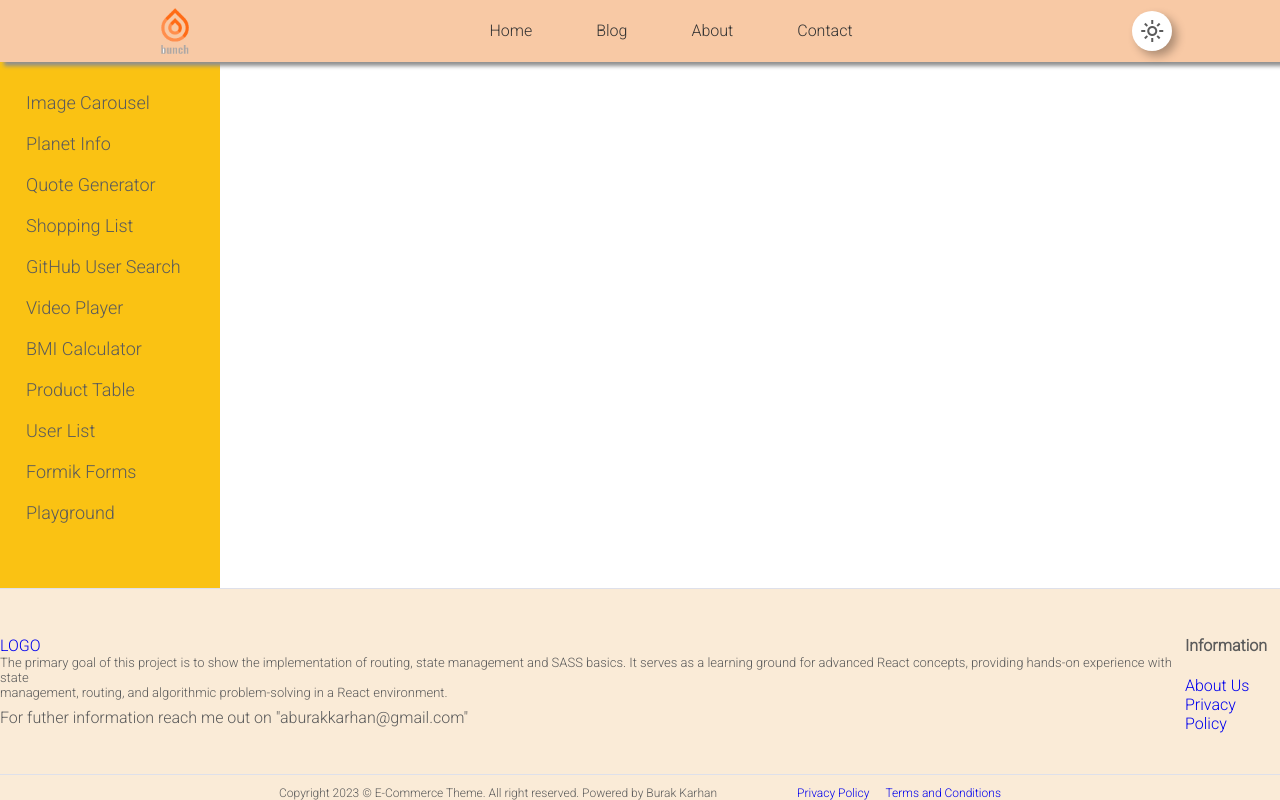
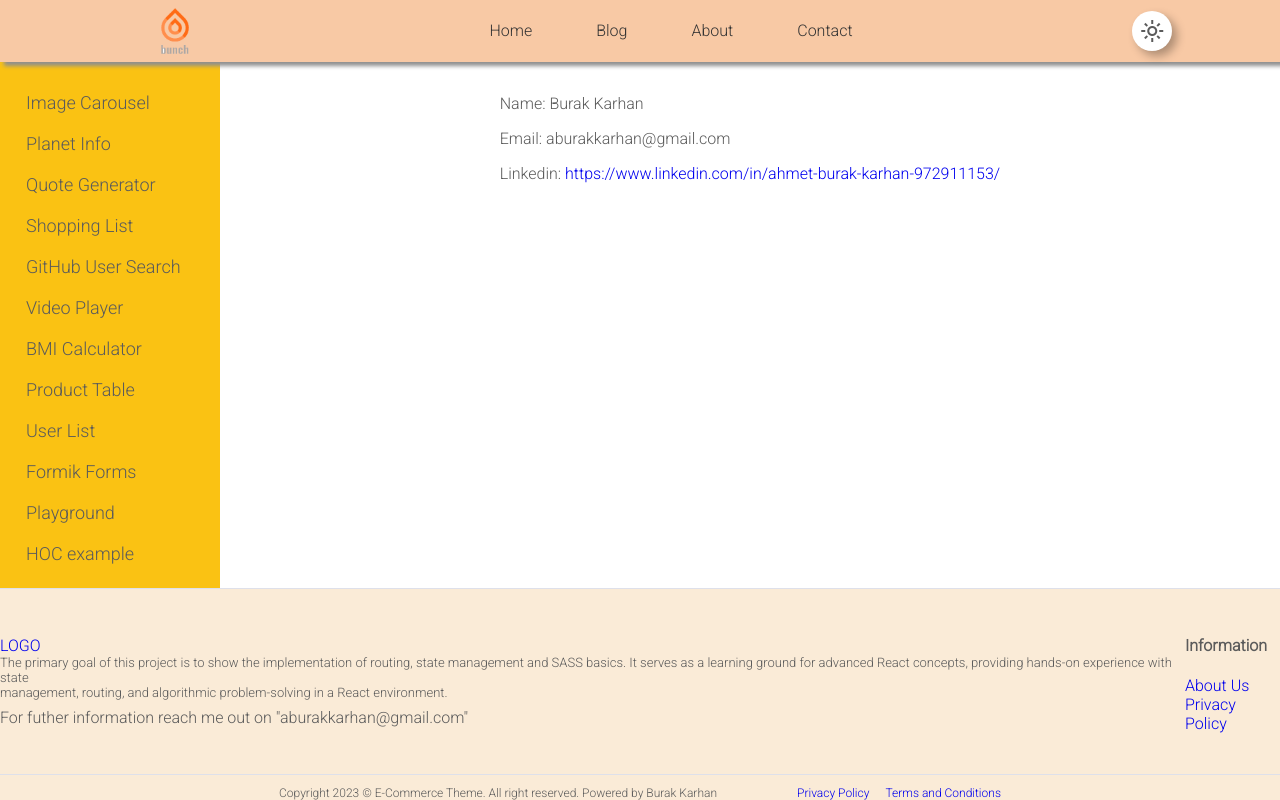
Before and after one commit to kobrak1/bunch-of-apps, a React (Vite) app: page /hoc-example in a window 1280 px wide. Shown: the top 800 px of the page. Built offline with nearby package versions, Linux system fonts and the light colour scheme.

Commit message:
add: HocExample is added to demonstrate how HOC works

```diff
--- a/src/App.jsx
+++ b/src/App.jsx
@@ -14,6 +14,7 @@ import ProductTable from "./components/Apps/ProductTable/ProductTable";
 import UserList from "./components/Apps/UserList/UserList";
 import FormikForms from "./components/Apps/FormikForms/FormikForms";
 import Playground from "./components/Apps/Playground/Playground";
+import HocExample from "./components/Apps/HOC example/HocExample";
 
 const App = () => {
   const {darkMode} = useContext(MainContext);
@@ -33,6 +34,7 @@ const App = () => {
       <Route path="/user-list" element={<UserList />} />
       <Route path="/formik-forms" element={<FormikForms />} />
       <Route path="/playground" element={<Playground />} />
+      <Route path="/hoc-example" element={<HocExample />} />
     </Routes>
   );
 };
--- /dev/null
+++ b/src/components/Apps/HOC example/HocExample.jsx
@@ -0,0 +1,31 @@
+import React from "react";
+import withLoader from "./withLoader";
+
+
+export const UserInfo = () => {
+    const user = {
+        name: 'Burak Karhan',
+        email: 'aburakkarhan@gmail.com',
+        linkedin: 'https://www.linkedin.com/in/ahmet-burak-karhan-972911153/'
+    }
+
+    return (
+        <div>
+            <p> Name: {user.name} </p>
+            <p> Email: {user.email} </p>
+            <p> Linkedin: <a href={user.linkedin} target="_blank"> {user.linkedin} </a> </p>
+        </div>
+    )
+}
+
+const UserWithLoader = withLoader(UserInfo);
+
+const HocExample = () => {
+    return (
+        <div style={{marginTop: '2rem'}}>
+            <UserWithLoader />
+        </div>
+    )
+}
+
+export default HocExample;
--- /dev/null
+++ b/src/components/Apps/HOC example/withLoader.jsx
@@ -0,0 +1,18 @@
+import React, {useState} from "react";
+
+const withLoader = (WrappedComponent) => {
+    return (props) => {
+        const [loading, setLoading] = useState(true);
+
+        setTimeout(() => {
+            setLoading(false)
+        }, 2000)
+        return (
+            <div>
+                {loading ? <p>Loading...</p> : <WrappedComponent {...props} /> }
+            </div>
+        )
+    } ;
+}
+
+export default withLoader;
--- a/src/components/Sidebar/Sidebar.jsx
+++ b/src/components/Sidebar/Sidebar.jsx
@@ -16,6 +16,7 @@ const Sidebar = () => {
           <NavLink to={"/user-list"}> <p>User List</p> </NavLink>
           <NavLink to={"/formik-forms"}> <p>Formik Forms</p> </NavLink>
           <NavLink to={"/playground"}> <p>Playground</p> </NavLink>
+          <NavLink to={"/hoc-example"}> <p>HOC example</p> </NavLink>
       </div>
     </aside>
   );
```
